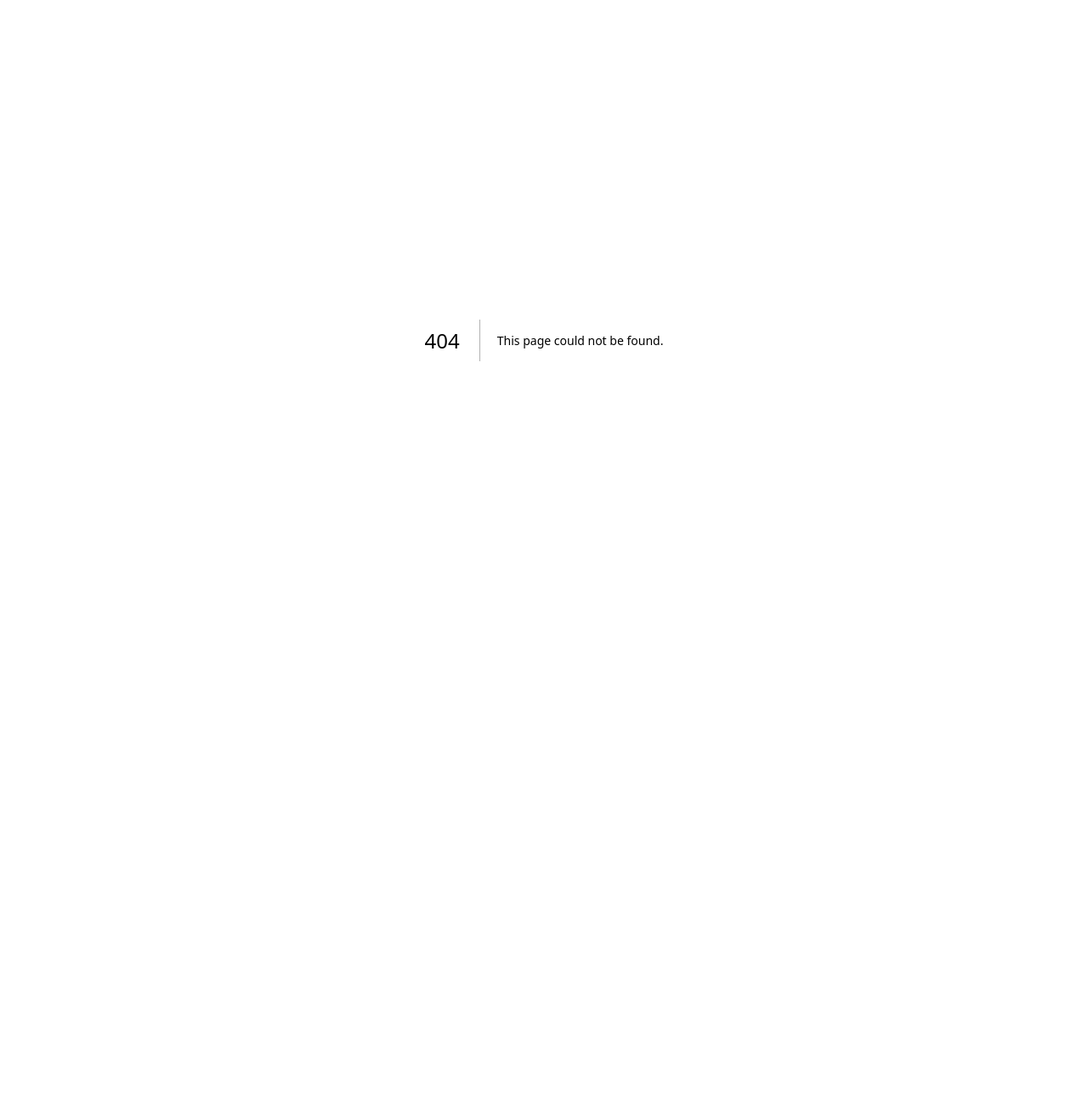
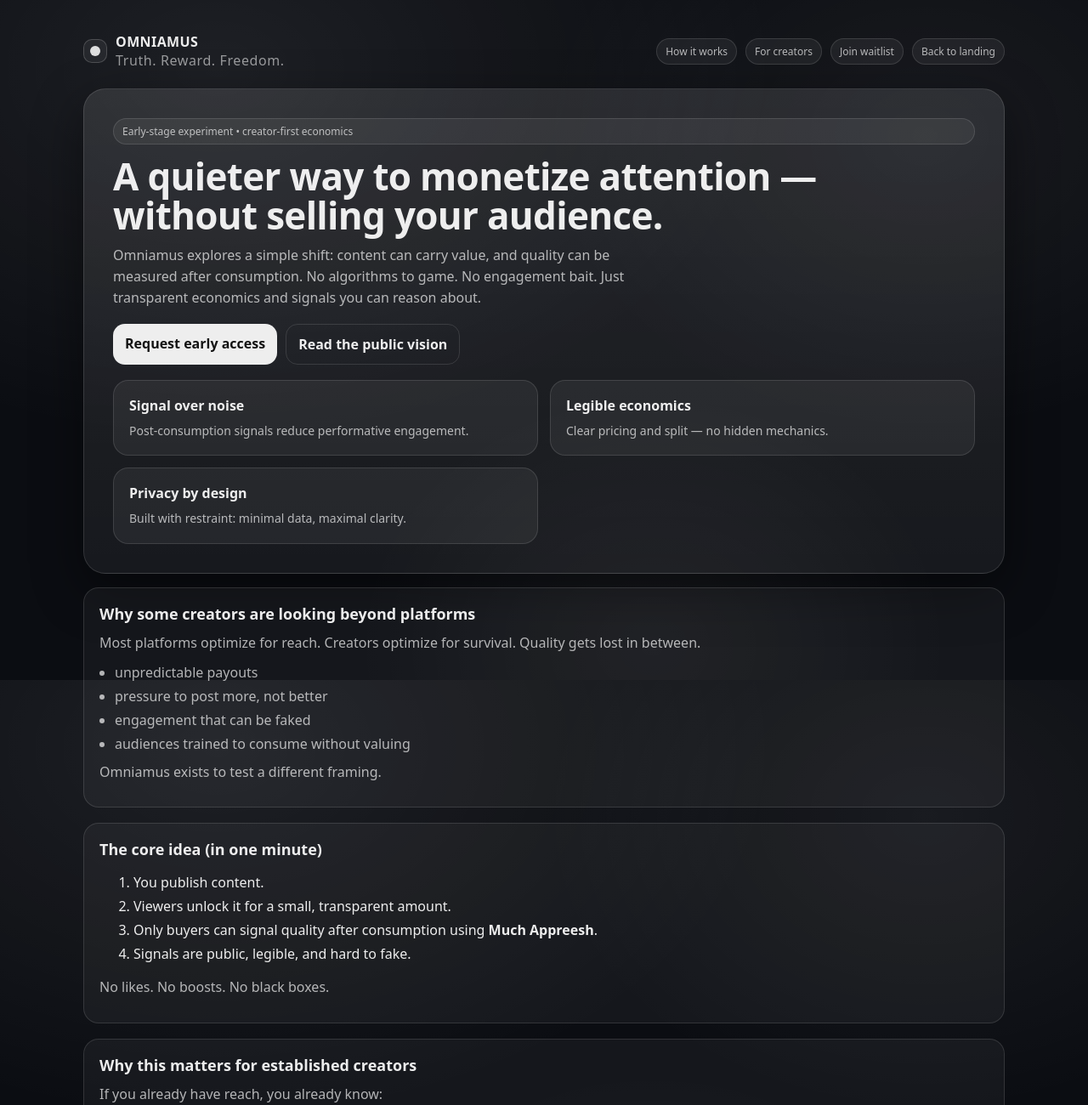
Before and after one commit to Eno654/omniamus-landing, a Next.js app: page /for-creators in a window 1280 px wide. Before the commit this address had no page. Shown: the top 1300 px of the page at 85% size. Before the commit the page ends 800 px from the top, so only its background shows below. Built offline with nearby package versions, Linux system fonts and the light colour scheme.

Commit message:
Fix for-creators styling to match landing

```diff
--- /dev/null
+++ b/app/for-creators/page.tsx
@@ -0,0 +1,206 @@
+// app/for-creators/page.tsx
+import { LogoMark } from "../../components/LogoMark";
+
+export default function ForCreatorsPage() {
+  return (
+    <main className="container">
+      <header className="nav">
+        <div className="brand">
+          <LogoMark />
+          <div>
+            <div style={{ fontWeight: 700, letterSpacing: 0.4 }}>OMNIAMUS</div>
+            <div className="mini">Truth. Reward. Freedom.</div>
+          </div>
+        </div>
+
+        <div style={{ display: "flex", gap: 10, alignItems: "center", flexWrap: "wrap" }}>
+          <a className="badge" href="/#how">
+            How it works
+          </a>
+          <a className="badge" href="/for-creators" aria-current="page">
+            For creators
+          </a>
+          <a className="badge" href="/#join">
+            Join waitlist
+          </a>
+          <a className="badge" href="/">
+            Back to landing
+          </a>
+        </div>
+      </header>
+
+      {/* HERO */}
+      <section className="hero">
+        <div className="badge">Early-stage experiment • creator-first economics</div>
+
+        <h1 className="h1" style={{ marginTop: 14 }}>
+          A quieter way to monetize attention — <br />
+          without selling your audience.
+        </h1>
+
+        <p className="sub">
+          Omniamus explores a simple shift: content can carry value, and quality can be measured after consumption.
+          No algorithms to game. No engagement bait. Just transparent economics and signals you can reason about.
+        </p>
+
+        <div className="actions">
+          <a className="btn" href="/#join">
+            Request early access
+          </a>
+          <a className="btn secondary" href="/#vision">
+            Read the public vision
+          </a>
+        </div>
+
+        <div className="grid" style={{ marginTop: 18 }}>
+          <div className="card">
+            <h3>Signal over noise</h3>
+            <p>Post-consumption signals reduce performative engagement.</p>
+          </div>
+
+          <div className="card">
+            <h3>Legible economics</h3>
+            <p>Clear pricing and split — no hidden mechanics.</p>
+          </div>
+
+          <div className="card">
+            <h3>Privacy by design</h3>
+            <p>Built with restraint: minimal data, maximal clarity.</p>
+          </div>
+        </div>
+      </section>
+
+      {/* CONTENT */}
+      <section className="section" style={{ marginTop: 16 }}>
+        <h2>Why some creators are looking beyond platforms</h2>
+        <p>
+          Most platforms optimize for reach. Creators optimize for survival. Quality gets lost in between.
+        </p>
+        <ul>
+          <li>unpredictable payouts</li>
+          <li>pressure to post more, not better</li>
+          <li>engagement that can be faked</li>
+          <li>audiences trained to consume without valuing</li>
+        </ul>
+        <p className="mini" style={{ marginTop: 10 }}>
+          Omniamus exists to test a different framing.
+        </p>
+      </section>
+
+      <section className="section">
+        <h2>The core idea (in one minute)</h2>
+        <ol>
+          <li>You publish content.</li>
+          <li>Viewers unlock it for a small, transparent amount.</li>
+          <li>
+            Only buyers can signal quality after consumption using <b>Much Appreesh</b>.
+          </li>
+          <li>Signals are public, legible, and hard to fake.</li>
+        </ol>
+        <p className="mini" style={{ marginTop: 10 }}>
+          No likes. No boosts. No black boxes.
+        </p>
+      </section>
+
+      <section className="section">
+        <h2>Why this matters for established creators</h2>
+        <p>If you already have reach, you already know:</p>
+        <ul>
+          <li>likes don’t reflect value</li>
+          <li>comments don’t scale with quality</li>
+          <li>sponsorships distort voice</li>
+          <li>subscriptions reward frequency, not insight</li>
+        </ul>
+        <p className="mini" style={{ marginTop: 10 }}>
+          Omniamus doesn’t replace your platforms. It gives you another surface — one designed for value, not volume.
+        </p>
+      </section>
+
+      <section className="section">
+        <h2>Economics (transparent by design)</h2>
+        <ul>
+          <li>Micro-transactions per post (you set the price)</li>
+          <li>Clear split (no hidden fees)</li>
+          <li>No pay-to-boost</li>
+          <li>No algorithmic throttling</li>
+        </ul>
+        <p className="mini" style={{ marginTop: 10 }}>
+          Your audience decides what’s worth paying for — <b>after</b> they’ve consumed it.
+        </p>
+      </section>
+
+      <section className="section">
+        <h2>What Omniamus is NOT</h2>
+        <ul>
+          <li>not a social network</li>
+          <li>not a growth hack</li>
+          <li>not a follower farm</li>
+          <li>not an NFT / hype play</li>
+          <li>not a replacement for what already works for you</li>
+        </ul>
+        <p className="mini" style={{ marginTop: 10 }}>
+          This is an experiment. Public. Pragmatic. Evolving.
+        </p>
+      </section>
+
+      <section className="section">
+        <h2>Who this is for (and who it isn’t)</h2>
+        <div className="grid" style={{ marginTop: 10 }}>
+          <div className="card">
+            <h3>This may resonate if you:</h3>
+            <ul>
+              <li>care about signal over noise</li>
+              <li>already have an audience</li>
+              <li>publish things that hold value beyond a scroll</li>
+              <li>want monetization without distortion</li>
+            </ul>
+          </div>
+
+          <div className="card">
+            <h3>This probably isn’t for you if you:</h3>
+            <ul>
+              <li>rely on virality mechanics</li>
+              <li>optimize for constant output</li>
+              <li>need algorithmic amplification</li>
+            </ul>
+          </div>
+        </div>
+      </section>
+
+      <section className="section">
+        <h2>Early access (quietly open)</h2>
+        <p>
+          No exclusivity. No posting requirements. No pressure. Just a chance to test whether this model makes sense for you and your audience.
+        </p>
+        <div className="actions" style={{ marginTop: 10 }}>
+          <a className="btn" href="/#join">
+            Request early access
+          </a>
+          <a className="btn secondary" href="/">
+            Back to landing
+          </a>
+        </div>
+
+        <p className="mini" style={{ marginTop: 12 }}>
+          Omniamus isn’t trying to convince anyone. It’s here for people who already feel that something about current platforms is misaligned.
+        </p>
+      </section>
+
+      <footer className="footer">
+        <div>
+          <div style={{ fontWeight: 600 }}>Omniamus</div>
+          <div className="mini">Independent project • creator-first • privacy by design</div>
+        </div>
+
+        <div className="smalllinks">
+          <a className="mini" href="/#join">
+            Join waitlist
+          </a>
+          <a className="mini" href="/">
+            Home
+          </a>
+        </div>
+      </footer>
+    </main>
+  );
+}
```
